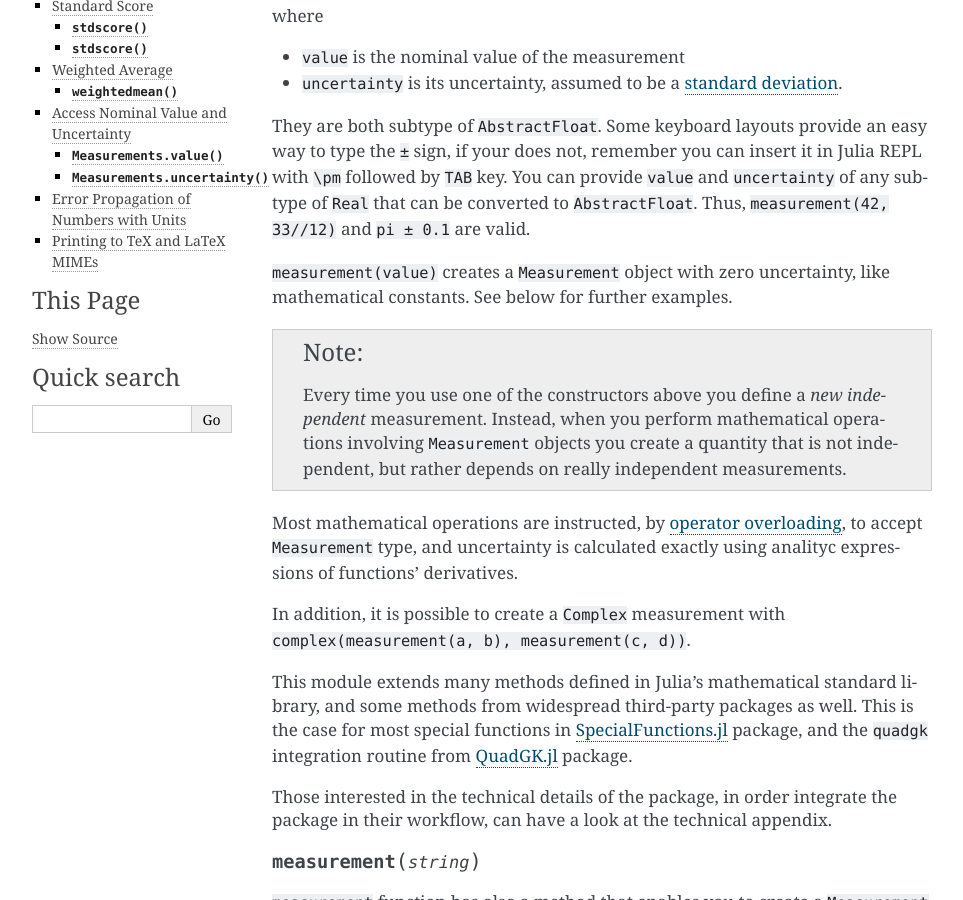
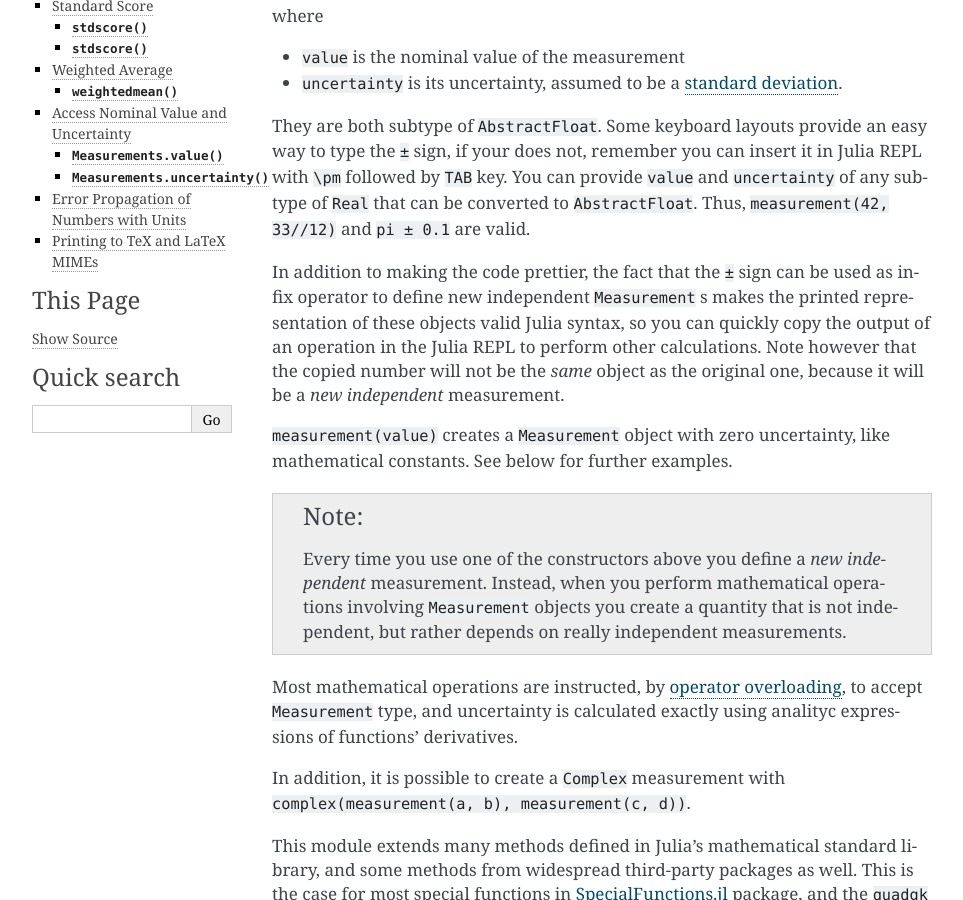
Before and after one commit to JuliaPhysics/Measurements.jl, a Sphinx documentation site: the page built from docs/usage.rst, in a window 1280 px wide and 900 px high, scrolled down 334 px. Shown: the whole window, without its empty margins (148-1111 px from the left). Built offline with Sphinx 7.4.7, drawn with Linux system fonts in a browser that asks for light colours.

Commit message:
Test that representation of Measurement object is valid Julia syntax

```diff
--- a/docs/usage.rst
+++ b/docs/usage.rst
@@ -25,6 +25,13 @@ Julia REPL with ``\pm`` followed by ``TAB`` key.  You can provide ``value`` and
 ``uncertainty`` of any subtype of ``Real`` that can be converted to
 ``AbstractFloat``.  Thus, ``measurement(42, 33//12)`` and ``pi ± 0.1`` are
 valid.
+
+In addition to making the code prettier, the fact that the ``±`` sign can be
+used as infix operator to define new independent ``Measurement`` s makes the
+printed representation of these objects valid Julia syntax, so you can quickly
+copy the output of an operation in the Julia REPL to perform other calculations.
+Note however that the copied number will not be the *same* object as the
+original one, because it will be a *new independent* measurement.
 
 ``measurement(value)`` creates a ``Measurement`` object with zero uncertainty,
 like mathematical constants. See below for further examples.
```
Also changed, not shown: 2 other files.
